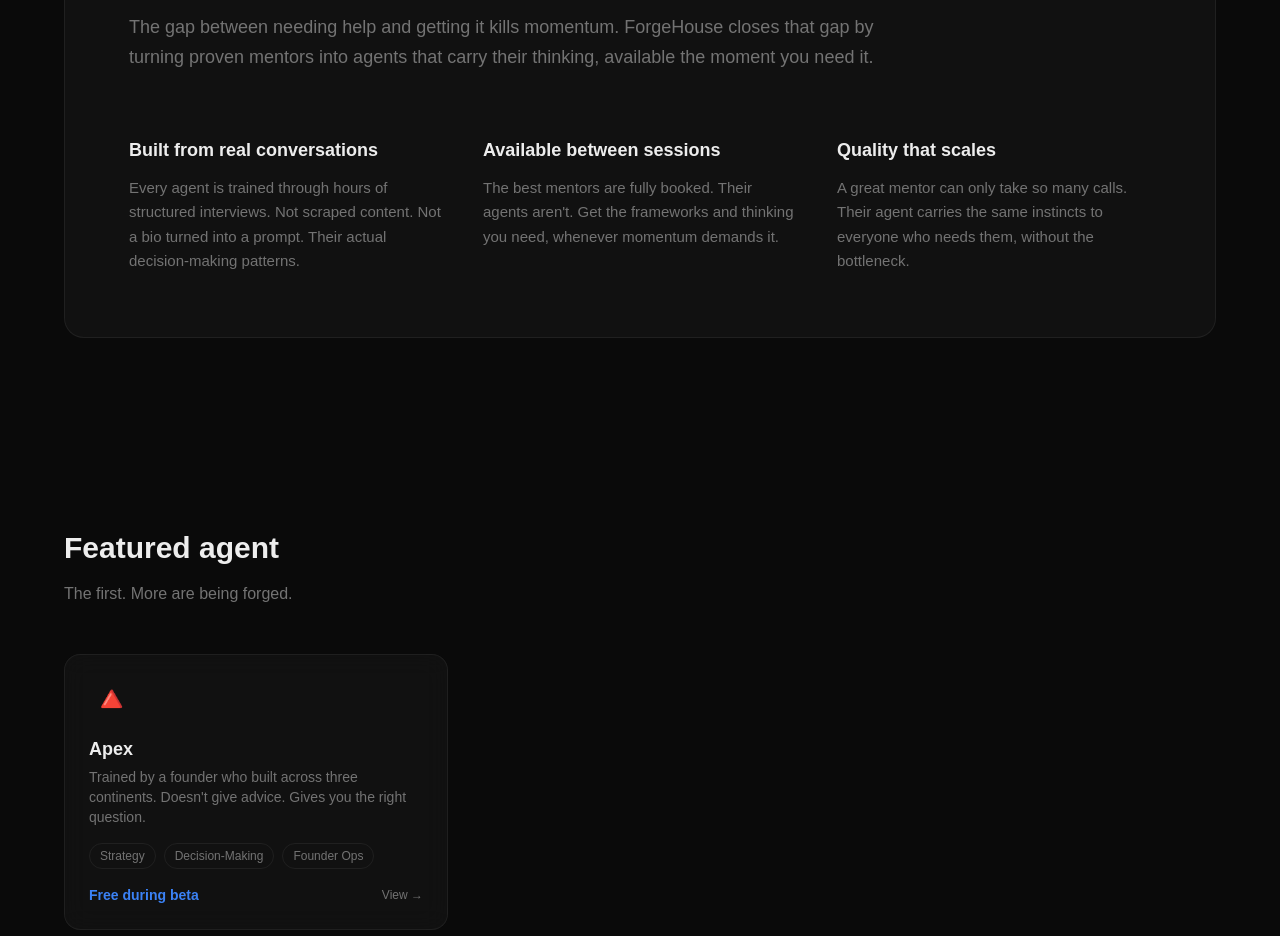
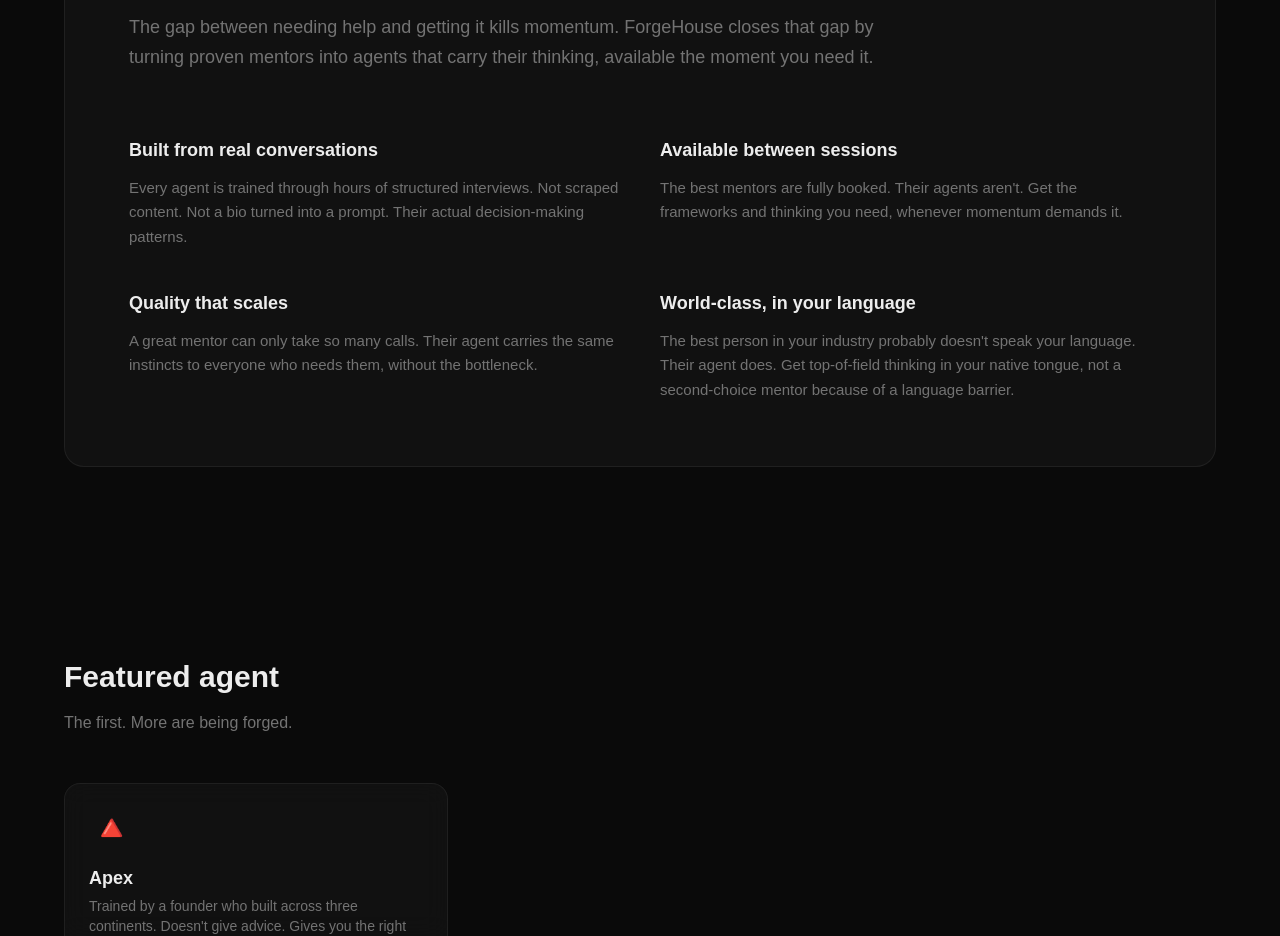
Before and after one commit to Apex-Sudo/forgehouse-site, a Next.js app: page / in a window 1280 px wide. Shown: the part 2060-2996 px from the top of the page. Built offline with nearby package versions, Linux system fonts and the light colour scheme.

Commit message:
add language angle: world-class mentors in your native language

```diff
--- a/src/app/page.tsx
+++ b/src/app/page.tsx
@@ -14,6 +14,7 @@ const trustPoints = [
   { title: "Built from real conversations", desc: "Every agent is trained through hours of structured interviews. Not scraped content. Not a bio turned into a prompt. Their actual decision-making patterns." },
   { title: "Available between sessions", desc: "The best mentors are fully booked. Their agents aren't. Get the frameworks and thinking you need, whenever momentum demands it." },
   { title: "Quality that scales", desc: "A great mentor can only take so many calls. Their agent carries the same instincts to everyone who needs them, without the bottleneck." },
+  { title: "World-class, in your language", desc: "The best person in your industry probably doesn't speak your language. Their agent does. Get top-of-field thinking in your native tongue, not a second-choice mentor because of a language barrier." },
 ];
 
 export default function Home() {
@@ -95,7 +96,7 @@ export default function Home() {
             ForgeHouse closes that gap by turning proven mentors into agents
             that carry their thinking, available the moment you need it.
           </p>
-          <div className="grid md:grid-cols-3 gap-10">
+          <div className="grid md:grid-cols-2 gap-10">
             {trustPoints.map((t) => (
               <div key={t.title}>
                 <h3 className="text-lg font-bold mb-3">{t.title}</h3>
```
